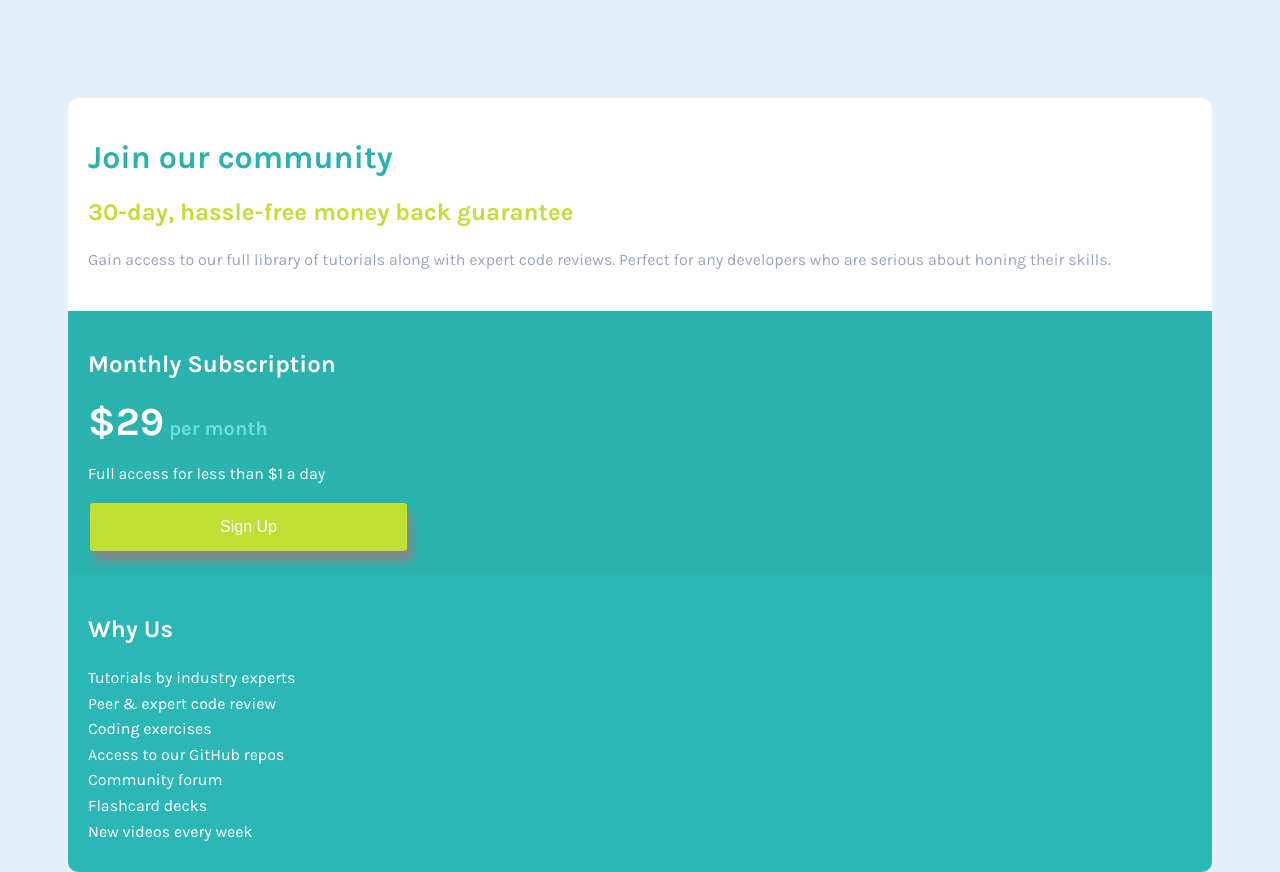
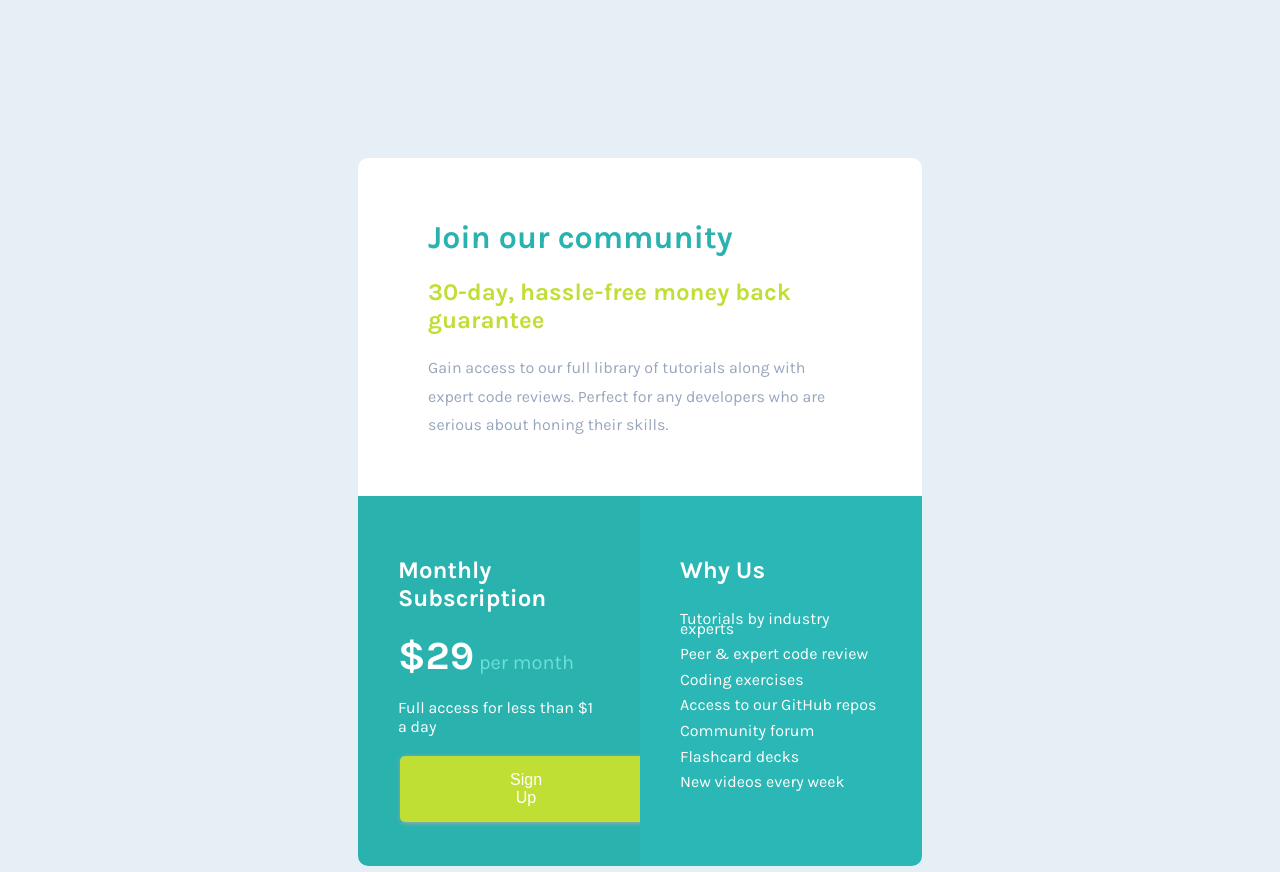
Before and after one commit to tynesharadcliffe/single-price-grid, a plain HTML site: page index.html in a window 1280 px wide. Shown: the top 872 px of the page. Drawn offline with Linux system fonts and the light colour scheme.

Commit message:
Completed stage

```diff
--- a/styles.css
+++ b/styles.css
@@ -13,6 +13,7 @@ h3 {
 p {
   color: white;
 }
+/* footer */
 .attribution {
   font-size: 11px;
   text-align: center;
@@ -22,15 +23,15 @@ p {
    color: hsl(228, 45%, 44%);
    text-decoration: none;
  }
+ /* grid container */
  .box {
    padding: 90px 60px;
    display: grid;
    grid-template-columns: auto;
    grid-template-rows: auto, auto, auto;
    align-content: center;
-
  }
-
+/* grid items */
  .top {
    background-color: white;
    border-radius: 10px 10px 0 0;
@@ -39,7 +40,6 @@ p {
 .left {
   background-color: hsl(179, 62%, 43%);
   padding: 20px;
-
 }
 .right {
   /* Custom color for background */
@@ -47,10 +47,11 @@ p {
   border-radius: 0 0 10px 10px;
   padding: 20px;
 }
+/* button */
 .sign-up {
   background-color: hsl(71, 73%, 54%);
   border: none;
-  border-radius: 3px;
+  border-radius: 5px;
   color: white;
   padding: 15px 130px;
   text-align: center;
@@ -59,29 +60,62 @@ p {
   margin: 4px 2px;
   cursor: pointer;
   /* soft shadow */
-  box-shadow: 5px 10px 8px #888888;
+  box-shadow: 1px 1px 5px #aaaaaa;
 }
+/* 30-day, hassle-free money back guarantee text */
 .hassle {
   color: hsl(71, 73%, 54%);
 }
+/* Join our community text */
 .join {
   color: hsl(179, 62%, 43%);
 }
+/* Gain access to our full library... text */
 .gain {
   color: hsl(218, 22%, 67%);
   line-height: 1.8;
 }
+/* per month text */
 .per {
   /* custom colour */
   color: hsl(179, 63%, 65%);
   font-size: 20px;
+  font-weight: 400;
 }
+/* &dollar;29 text */
 .dollar {
   font-size: 40px;
 }
+/* text underneath why us heading */
 .why {
   line-height: 60%;
 }
+/* Why Us heading */
 .h3-why {
   margin-bottom: 30px;
 }
+/* Responsive section */
+
+@media only screen and (min-width: 1200px){
+  /* for desktop */
+  .box {
+    grid-template-columns: 50% 50%;
+    padding: 150px 350px;
+  }
+  .top {
+    grid-column: 1 / span 2;
+    padding: 40px 70px;
+  }
+  .right {
+    border-radius: 0 0 10px 0;
+    padding: 40px 40px;
+  }
+  .left {
+    border-radius: 0 0 0 10px;
+    padding: 40px 40px;
+  }
+  .sign-up {
+    padding: 15px 110px;
+
+  }
+}
```
